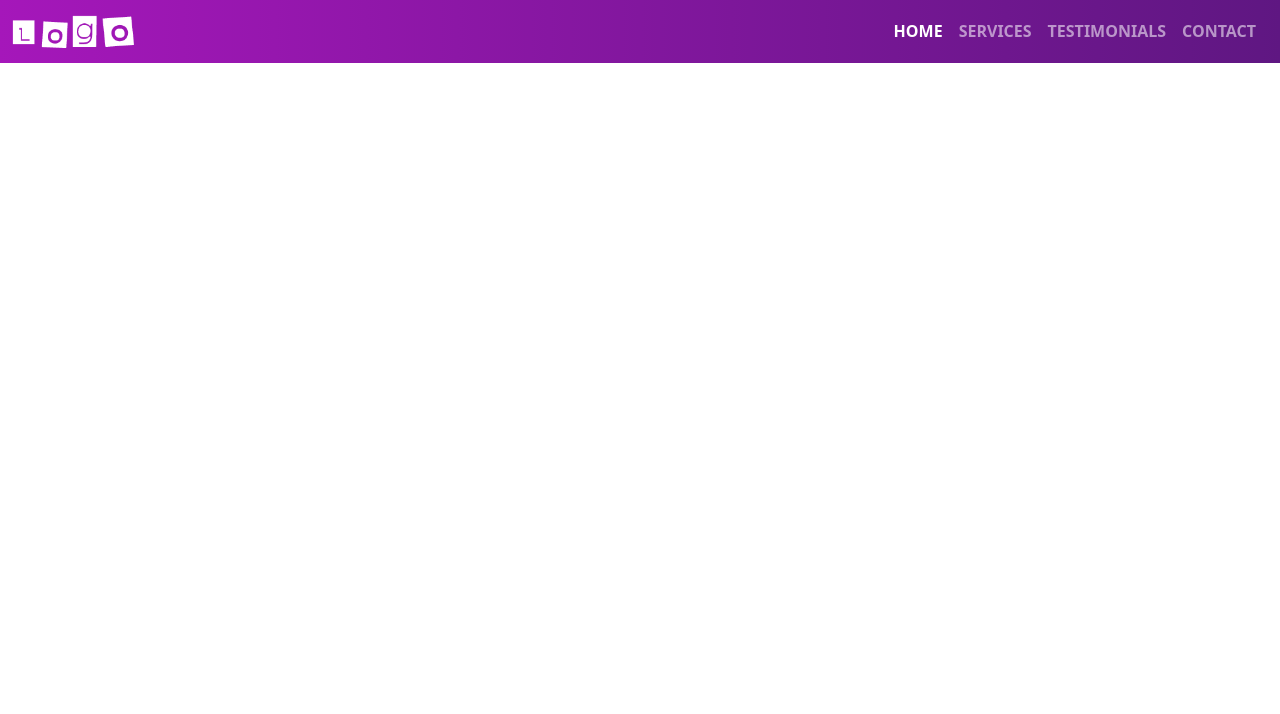
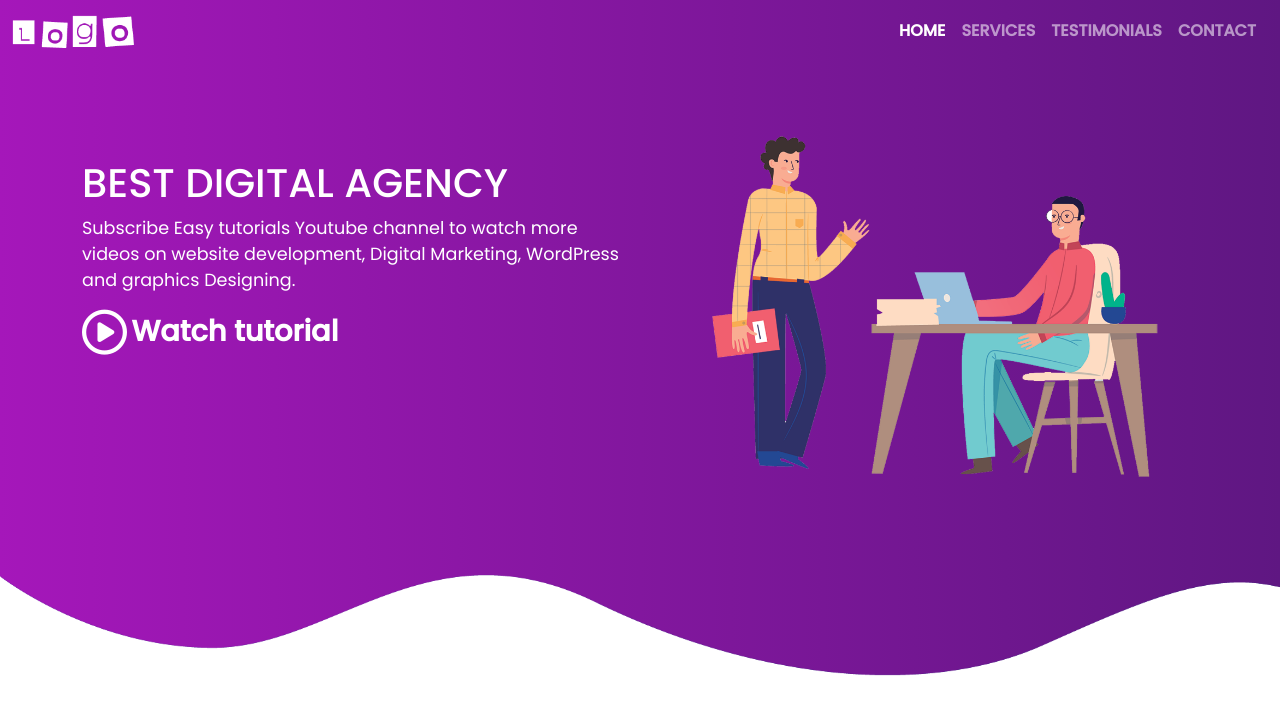
Before and after one commit to Alkaly02/marketing-website, a plain HTML site: page index.html in a window 1280 px wide. Drawn offline with nearby package versions, Linux system fonts and the light colour scheme.

Commit message:
Creation du landing page

```diff
--- a/index.html
+++ b/index.html
@@ -7,6 +7,9 @@
 	<link rel="stylesheet" type="text/css" href="style.css">
 	<link href="https://cdn.jsdelivr.net/npm/bootstrap@5.1.3/dist/css/bootstrap.min.css" rel="stylesheet" integrity="sha384-1BmE4kWBq78iYhFldvKuhfTAU6auU8tT94WrHftjDbrCEXSU1oBoqyl2QvZ6jIW3" crossorigin="anonymous">
 	<script src="https://kit.fontawesome.com/7e3bdb7036.js" crossorigin="anonymous"></script>
+	<link rel="preconnect" href="https://fonts.googleapis.com">
+	<link rel="preconnect" href="https://fonts.gstatic.com" crossorigin>
+	<link href="https://fonts.googleapis.com/css2?family=Open+Sans:wght@300;400&family=Poppins:wght@300;400;500&family=Roboto:wght@100;300&display=swap" rel="stylesheet">
 </head>
 <body>
 	<nav class="navbar navbar-expand-lg bg-dark navbar-dark">
@@ -19,7 +22,7 @@
 		<div class="collapse navbar-collapse" id="navbarcontent">
 			<ul class="navbar-nav ms-auto">
 				<li class="nav-item">
-					<a href="#" class="nav-link active">Home</a>
+					<a href="#banner" class="nav-link active">Home</a>
 				</li>
 				<li class="nav-item">
 					<a href="#" class="nav-link">Services</a>
@@ -34,6 +37,25 @@
 		</div>
 	</nav>
 
+	<!-- banner-section -->
+	<section id="banner">
+		<div class="container-lg">
+			<div class="row">
+				<div class="col-md-6 mt-5 pt-5 banner-color">
+					<h1 class="banner-title">Best digital agency</h1>
+					<p>Subscribe Easy tutorials Youtube channel to watch more videos on website development, Digital
+					   Marketing, WordPress and graphics Designing.</p>
+					   <a href="" class="d-flex watch-link">
+					   		<i class="far fa-play-circle"></i><p class="watch">Watch tutorial</p>
+					   </a>
+				</div>
+				<div class="col-md-6 mt-lg-4 mt-md-5">
+					<img src="images/home2.png" class="img-fluid" alt="Accueil client">
+				</div>
+			</div>
+		</div>
+		<img src="images/wave1.png" class="img-fluid" alt="Wave 1">
+	</section>
 
 	<script src="https://cdn.jsdelivr.net/npm/@popperjs/core@2.10.2/dist/umd/popper.min.js" integrity="sha384-7+zCNj/IqJ95wo16oMtfsKbZ9ccEh31eOz1HGyDuCQ6wgnyJNSYdrPa03rtR1zdB" crossorigin="anonymous"></script>
 	<script src="https://cdn.jsdelivr.net/npm/bootstrap@5.1.3/dist/js/bootstrap.min.js" integrity="sha384-QJHtvGhmr9XOIpI6YVutG+2QOK9T+ZnN4kzFN1RtK3zEFEIsxhlmWl5/YESvpZ13" crossorigin="anonymous"></script>
--- a/style.css
+++ b/style.css
@@ -2,6 +2,7 @@
 *{
 	padding: 0;
 	margin: 0;
+	font-family: 'Poppins', sans-serif;
 }
 /*--- navbar ---*/
 .bg-dark{
@@ -30,3 +31,48 @@
 	border-radius: 5px;
 	font-weight: bolder;
 }
+
+/*### banner-section ###*/
+#banner{
+	background: linear-gradient(to right, #a517ba,#5f1782) !important;
+}
+.banner-color{
+	color: white;
+}
+.banner-title{
+	font-size: 2.5em;
+	text-transform: uppercase;
+}
+.banner-color p{
+	font-size: 1.1em;
+}
+.banner-color i{
+	font-size: 45px;
+	margin-right: 0.1em;
+}
+.watch-link{
+	text-decoration: none;
+	color: white;
+}
+.banner-color a:hover{
+	color: white;
+}
+.watch{
+	font-size: 1.8em !important;
+	font-weight: bold !important;
+}
+
+
+
+
+
+@media(max-width: 768px){
+	.banner-color{
+		text-align: center;
+	}
+	.banner-color a{
+		display: flex;
+		justify-content: center;
+		margin-top: 2.5em;
+	}
+}
```
